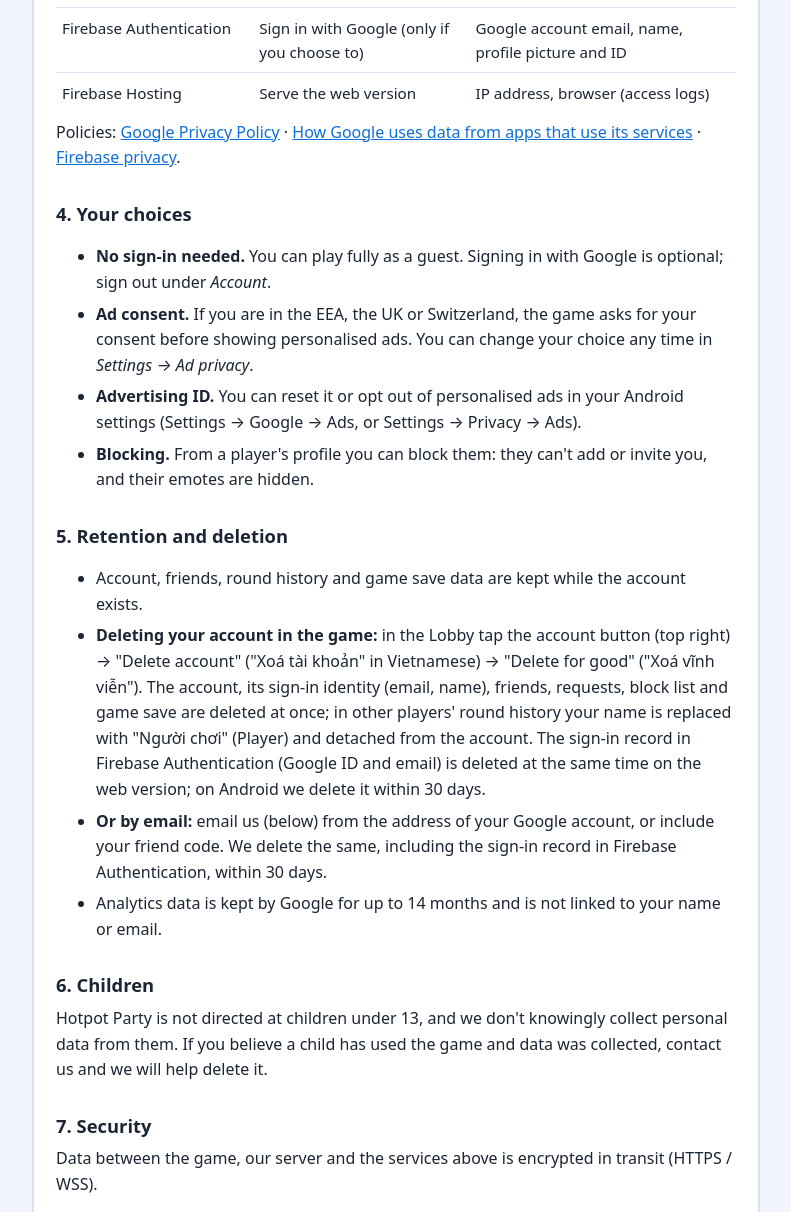
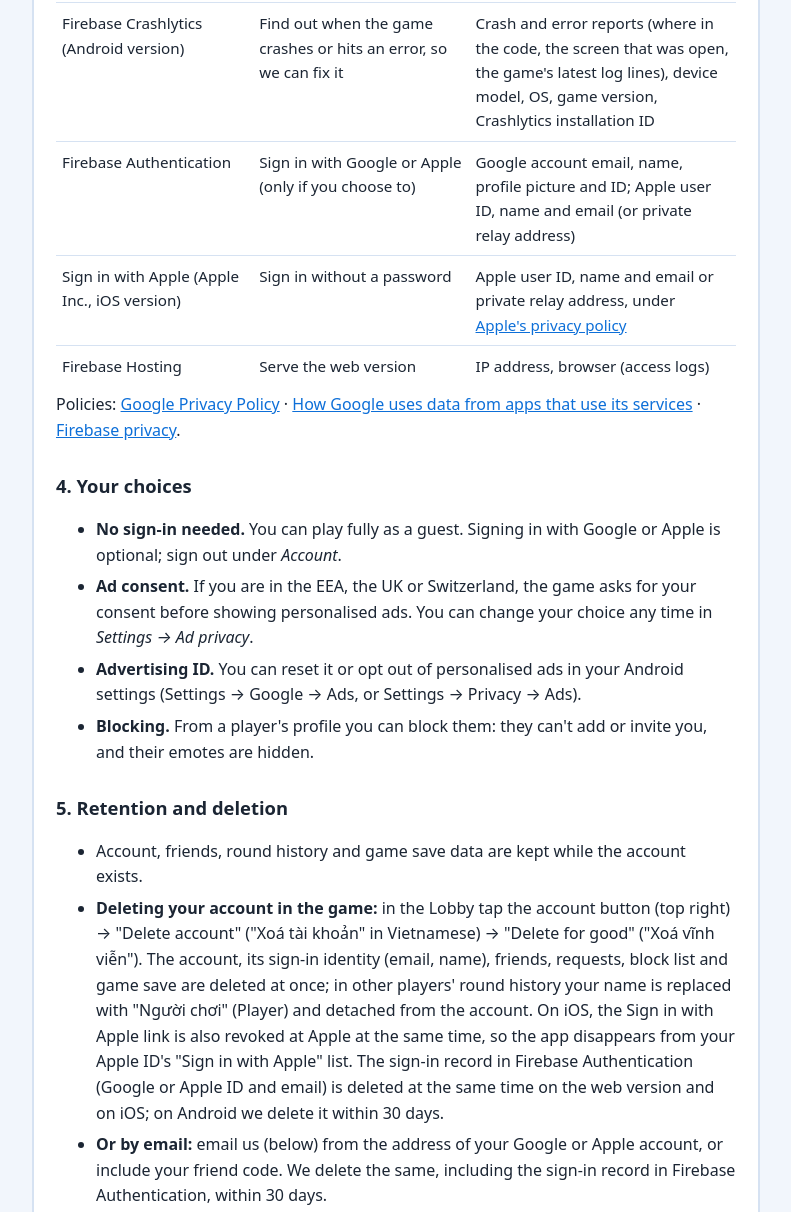
Before and after one commit to dangmixx/imangostudio, a plain HTML site: page public/hotpot-party/privacy/index.html in a window 1280 px wide. Shown: the part 1521-2733 px from the top of the page, without its empty margins (244-1035 px from the left). Drawn offline with Linux system fonts and the light colour scheme.

Commit message:
📝 docs: add sign in with apple to the hotpot party privacy policy
Co-Authored-By: Claude Sonnet 5.5 <noreply@anthropic.com>

```diff
--- a/public/hotpot-party/privacy/index.html
+++ b/public/hotpot-party/privacy/index.html
@@ -53,6 +53,7 @@
 <ul>
 <li><b>A guest account</b>, created automatically the first time you connect: a random ID, your display name, when it was created and last used. The server keeps only a hash of your sign-in token, never the token itself.</li>
 <li><b>If you sign in with Google</b>: your Firebase user ID, and the email address and name of your Google account, so you can get back to the same account on another device. We never receive your password.</li>
+<li><b>If you sign in with Apple</b> (the only sign-in on iOS): your Firebase user ID and the name and email address Apple shares with us. If you choose Apple's "Hide My Email", we only receive Apple's private relay address. We also keep a token Apple gives us for your account, only so we can revoke it when you delete the account. We never receive your Apple password.</li>
 <li><b>Friends</b>: your friend code, friends list, friend requests and the players you blocked. Your friends can see when you are online and which table you are at.</li>
 <li><b>Round history</b>: table code, time, and each player's score, rank and title, used for profiles and stats.</li>
 <li><b>Game save</b>: the cosmetic items you unlocked and wear, your settings, daily gift days and seasonal event progress, so they follow your account.</li>
@@ -66,14 +67,15 @@
 <tr><td>Google AdMob (ads, Android version), with the Google User Messaging Platform (consent)</td><td>Show an interstitial ad when leaving the results screen, which keeps the game free; ask for consent where the law requires it</td><td>Advertising ID, device and app information, IP address (used to estimate approximate location), ad interactions</td></tr>
 <tr><td>Google Analytics for Firebase (Android) / Google Analytics (web)</td><td>Understand how players join tables, finish rounds and use the tutorial, to improve the game</td><td>App instance ID or Analytics cookie, game events (e.g. table joined / left, round finished, tutorial step, ad shown), device or browser model, OS, country derived from IP</td></tr>
 <tr><td>Firebase Crashlytics (Android version)</td><td>Find out when the game crashes or hits an error, so we can fix it</td><td>Crash and error reports (where in the code, the screen that was open, the game's latest log lines), device model, OS, game version, Crashlytics installation ID</td></tr>
-<tr><td>Firebase Authentication</td><td>Sign in with Google (only if you choose to)</td><td>Google account email, name, profile picture and ID</td></tr>
+<tr><td>Firebase Authentication</td><td>Sign in with Google or Apple (only if you choose to)</td><td>Google account email, name, profile picture and ID; Apple user ID, name and email (or private relay address)</td></tr>
+<tr><td>Sign in with Apple (Apple Inc., iOS version)</td><td>Sign in without a password</td><td>Apple user ID, name and email or private relay address, under <a href="https://www.apple.com/legal/privacy/">Apple's privacy policy</a></td></tr>
 <tr><td>Firebase Hosting</td><td>Serve the web version</td><td>IP address, browser (access logs)</td></tr>
 </table></div>
 <p>Policies: <a href="https://policies.google.com/privacy">Google Privacy Policy</a> · <a href="https://policies.google.com/technologies/partner-sites">How Google uses data from apps that use its services</a> · <a href="https://firebase.google.com/support/privacy">Firebase privacy</a>.</p>
 
 <h2>4. Your choices</h2>
 <ul>
-<li><b>No sign-in needed.</b> You can play fully as a guest. Signing in with Google is optional; sign out under <i>Account</i>.</li>
+<li><b>No sign-in needed.</b> You can play fully as a guest. Signing in with Google or Apple is optional; sign out under <i>Account</i>.</li>
 <li><b>Ad consent.</b> If you are in the EEA, the UK or Switzerland, the game asks for your consent before showing personalised ads. You can change your choice any time in <i>Settings → Ad privacy</i>.</li>
 <li><b>Advertising ID.</b> You can reset it or opt out of personalised ads in your Android settings (Settings → Google → Ads, or Settings → Privacy → Ads).</li>
 <li><b>Blocking.</b> From a player's profile you can block them: they can't add or invite you, and their emotes are hidden.</li>
@@ -82,8 +84,8 @@
 <h2>5. Retention and deletion</h2>
 <ul>
 <li>Account, friends, round history and game save data are kept while the account exists.</li>
-<li><b>Deleting your account in the game:</b> in the Lobby tap the account button (top right) → "Delete account" ("Xoá tài khoản" in Vietnamese) → "Delete for good" ("Xoá vĩnh viễn"). The account, its sign-in identity (email, name), friends, requests, block list and game save are deleted at once; in other players' round history your name is replaced with "Người chơi" (Player) and detached from the account. The sign-in record in Firebase Authentication (Google ID and email) is deleted at the same time on the web version; on Android we delete it within 30 days.</li>
-<li><b>Or by email:</b> email us (below) from the address of your Google account, or include your friend code. We delete the same, including the sign-in record in Firebase Authentication, within 30 days.</li>
+<li><b>Deleting your account in the game:</b> in the Lobby tap the account button (top right) → "Delete account" ("Xoá tài khoản" in Vietnamese) → "Delete for good" ("Xoá vĩnh viễn"). The account, its sign-in identity (email, name), friends, requests, block list and game save are deleted at once; in other players' round history your name is replaced with "Người chơi" (Player) and detached from the account. On iOS, the Sign in with Apple link is also revoked at Apple at the same time, so the app disappears from your Apple ID's "Sign in with Apple" list. The sign-in record in Firebase Authentication (Google or Apple ID and email) is deleted at the same time on the web version and on iOS; on Android we delete it within 30 days.</li>
+<li><b>Or by email:</b> email us (below) from the address of your Google or Apple account, or include your friend code. We delete the same, including the sign-in record in Firebase Authentication, within 30 days.</li>
 <li>Analytics data is kept by Google for up to 14 months and is not linked to your name or email.</li>
 </ul>
 
```
